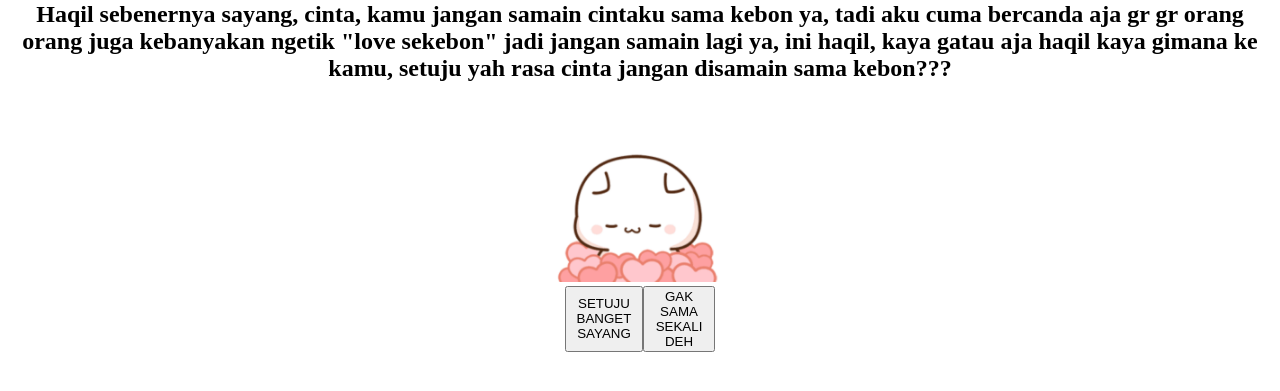
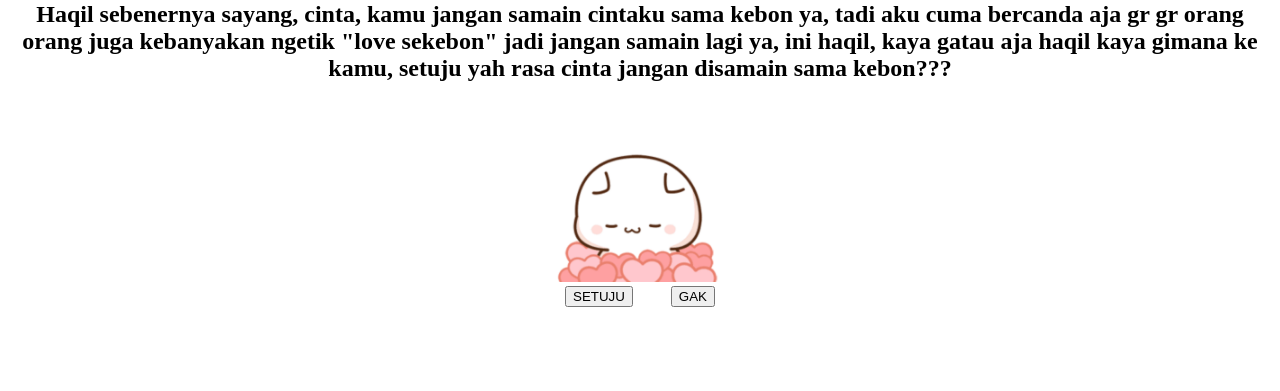
Before and after one commit to HaqilAbdillah/tes, a plain HTML site: page index.html in a window 1280 px wide. Shown: the part 79-470 px from the top of the page. Drawn offline with Linux system fonts and the light colour scheme.

Commit message:
Update index.html

```diff
--- a/index.html
+++ b/index.html
@@ -23,12 +23,12 @@
   <img src="Foto.gif" alt="HaqilGaming" style="height:180px">
 
     <div>
-      <button onclick="respon()">SETUJU BANGET SAYANG</button>
-      <button onmouseover="gak(this)">GAK SAMA SEKALI DEH</button>
+      <button onclick="respon()">SETUJU</button>
+      <button onmouseover="gak(this)">GAK</button>
     </div>
 
     <script>
-      function respon()
+      function respon(alert)
       {
         alert("Makasih Ria");
         alert("Baik banget sih");
```
